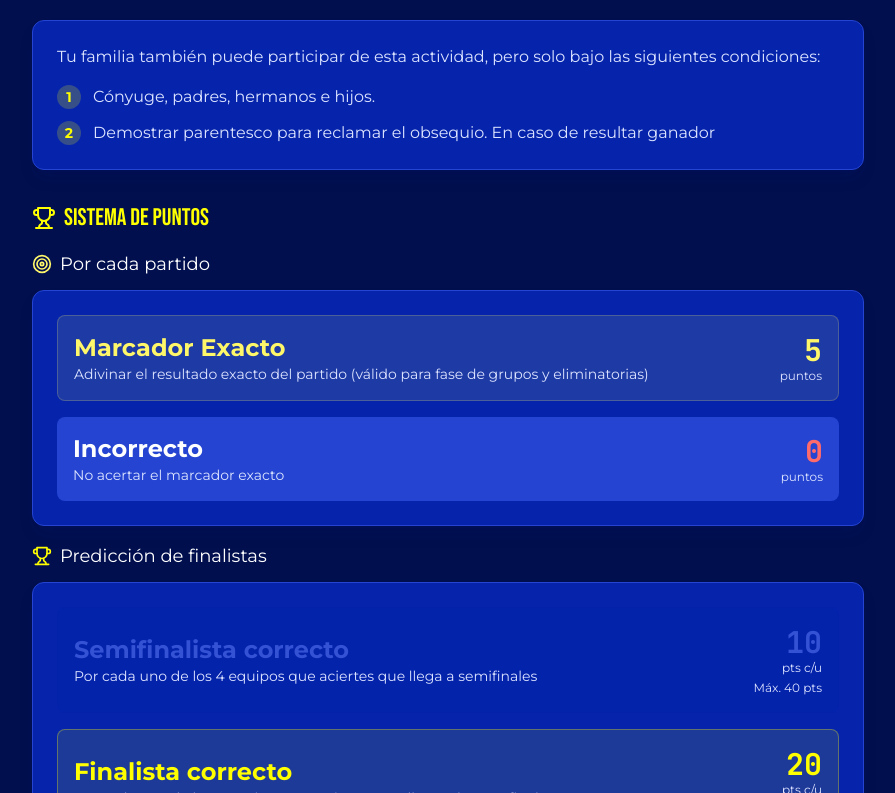
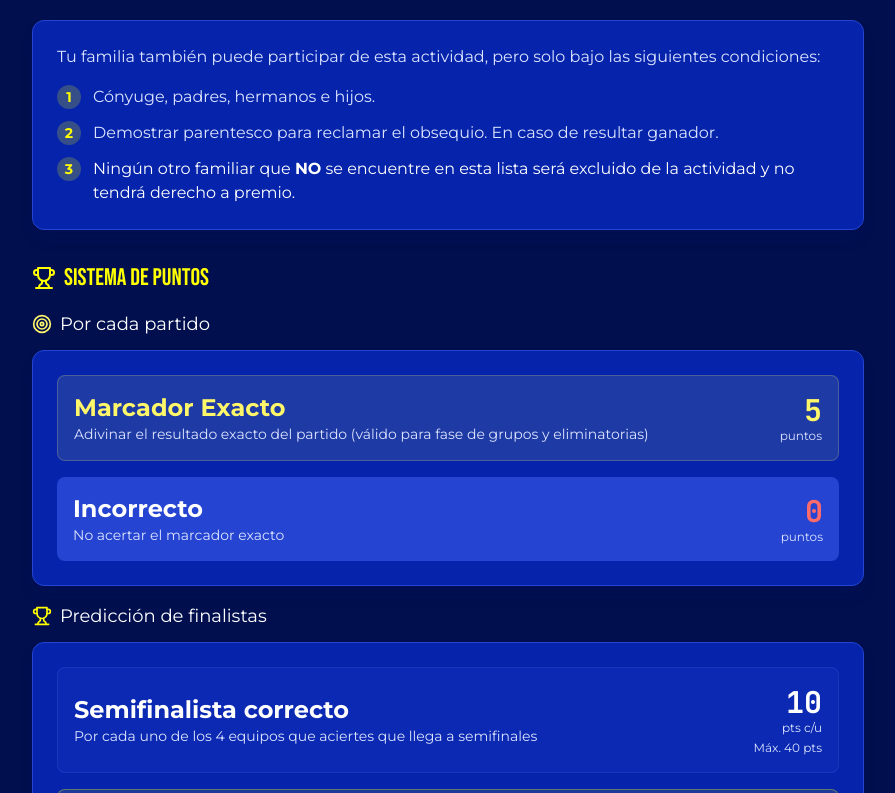
Before and after one commit to bdatamcol/polla-mundialista, a Next.js app: page /reglamento in a window 1280 px wide. Shown: the part 727-1520 px from the top of the page, without its empty margins (192-1087 px from the left). Built offline with nearby package versions, Linux system fonts and the light colour scheme; no server answers; the database is empty.

Commit message:
Fixed: page premios, page registro

```diff
--- a/src/app/premios/page.tsx
+++ b/src/app/premios/page.tsx
@@ -52,7 +52,8 @@ export default async function PremiosPage() {
             <li>• El participante debe haber completado todas las predicciones</li>
             <li>• En caso de empate, se considera la fecha de registro más antigua</li>
             <li>• Los premios son personales y no transferibles</li>
-            <li>• Town Center se reserva el derecho de modificar los premios</li>
+            <li>• TownCenter se reserva el derecho de modificar los premios</li>
+            <li>• Ningún otro familiar que NO sea conyuge, padres, hermanos e hijos de un colaborador será excluido de la actividad y no tendrá derecho a premio, en caso de resultar ganador.</li>
           </ul>
         </div>
       </div>
--- a/src/app/registro/page.tsx
+++ b/src/app/registro/page.tsx
@@ -125,12 +125,16 @@ export default function RegistroPage() {
                 <Input
                   type="text"
                   label="Parentesco / Relación (opcional)"
-                  placeholder="Ej: Titular, Cónyuge, Hijo, Familiar..."
+                  placeholder="Ej: Mamá de lissette calderón"
                   value={parentesco}
                   onChange={(e) => setParentesco(e.target.value)}
                   className="pl-10"
                   maxLength={80}
                 />
+              </div>
+              <div className="flex items-start gap-2 mt-2 p-3 bg-blue-500/10 rounded-lg border border-blue-500/20">
+                <span className="inline-flex items-center justify-center w-5 h-5 rounded-full bg-blue-500 text-white text-xs font-bold flex-shrink-0 mt-0.5">!</span>
+                <p className="text-sm text-text-secondary">El parentesco debe ser cónyuge, padres, hermanos o hijos de un colaborador. Especifica el nombre del colaborador correspondiente.</p>
               </div>
 
               <div className="relative">
--- a/src/app/reglamento/page.tsx
+++ b/src/app/reglamento/page.tsx
@@ -81,9 +81,16 @@ export default async function ReglamentoPage() {
                 </li>
                 <li className="flex gap-3">
                   <span className="flex-shrink-0 w-6 h-6 rounded-full bg-accent/20 text-accent flex items-center justify-center text-sm font-bold">2</span>
-                  <span>Demostrar parentesco para reclamar el obsequio. En caso de resultar ganador</span>
+                  <span>Demostrar parentesco para reclamar el obsequio. En caso de resultar ganador.</span>
+
                 </li>
               </ol>
+              <li className="flex gap-3 mt-3">
+                <span className="flex-shrink-0 w-6 h-6 rounded-full bg-accent/20 text-accent flex items-center justify-center text-sm font-bold">3</span>
+                <span>
+                  Ningún otro familiar que <strong className="text-white">NO</strong> se encuentre en esta lista será excluido de la actividad y no tendrá derecho a premio.
+                </span>
+              </li>
             </Card>
           </section>
 
@@ -134,15 +141,15 @@ export default async function ReglamentoPage() {
             </h3>
             <Card>
               <div className="space-y-4">
-                <div className="flex items-center justify-between p-4 bg-primary/10 rounded-lg border border-primary/20">
+                <div className="flex items-center justify-between p-4 bg-primary-light/15 rounded-lg border border-primary-light/35">
                   <div>
-                    <CardTitle className="text-primary-light">Semifinalista correcto</CardTitle>
+                    <CardTitle className="text-white">Semifinalista correcto</CardTitle>
                     <p className="text-text-secondary text-sm">
                       Por cada uno de los 4 equipos que aciertes que llega a semifinales
                     </p>
                   </div>
                   <div className="text-right">
-                    <span className="font-mono text-3xl font-bold text-primary-light">10</span>
+                    <span className="font-mono text-3xl font-bold text-white">10</span>
                     <p className="text-text-secondary text-xs">pts c/u</p>
                     <p className="text-xs text-text-secondary mt-1">Máx. 40 pts</p>
                   </div>
@@ -326,7 +333,7 @@ export default async function ReglamentoPage() {
                 </li>
                 <li className="flex gap-3">
                   <span className="text-warning">•</span>
-                  <span>Town Center se reserva el derecho de modificar este reglamento.</span>
+                  <span>TownCenter se reserva el derecho de modificar este reglamento.</span>
                 </li>
               </ul>
             </Card>
```
